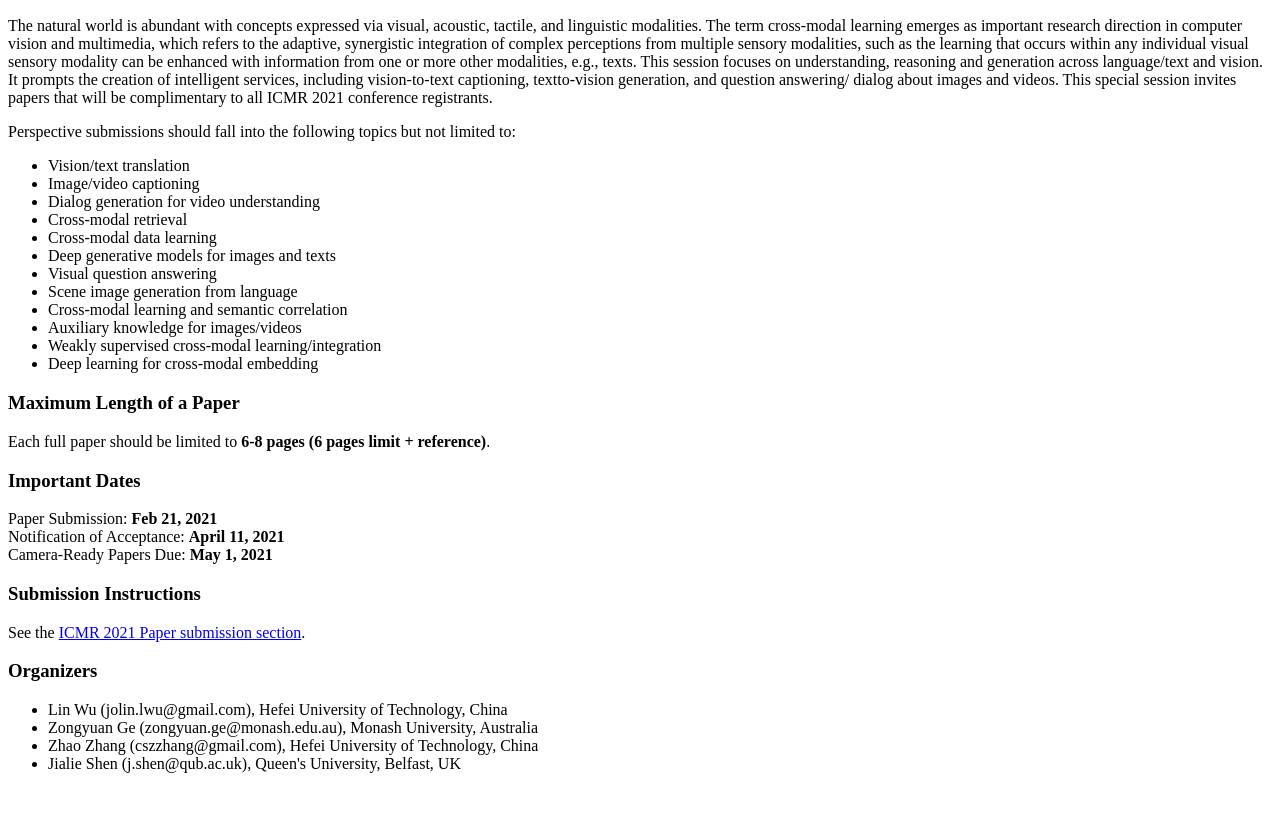
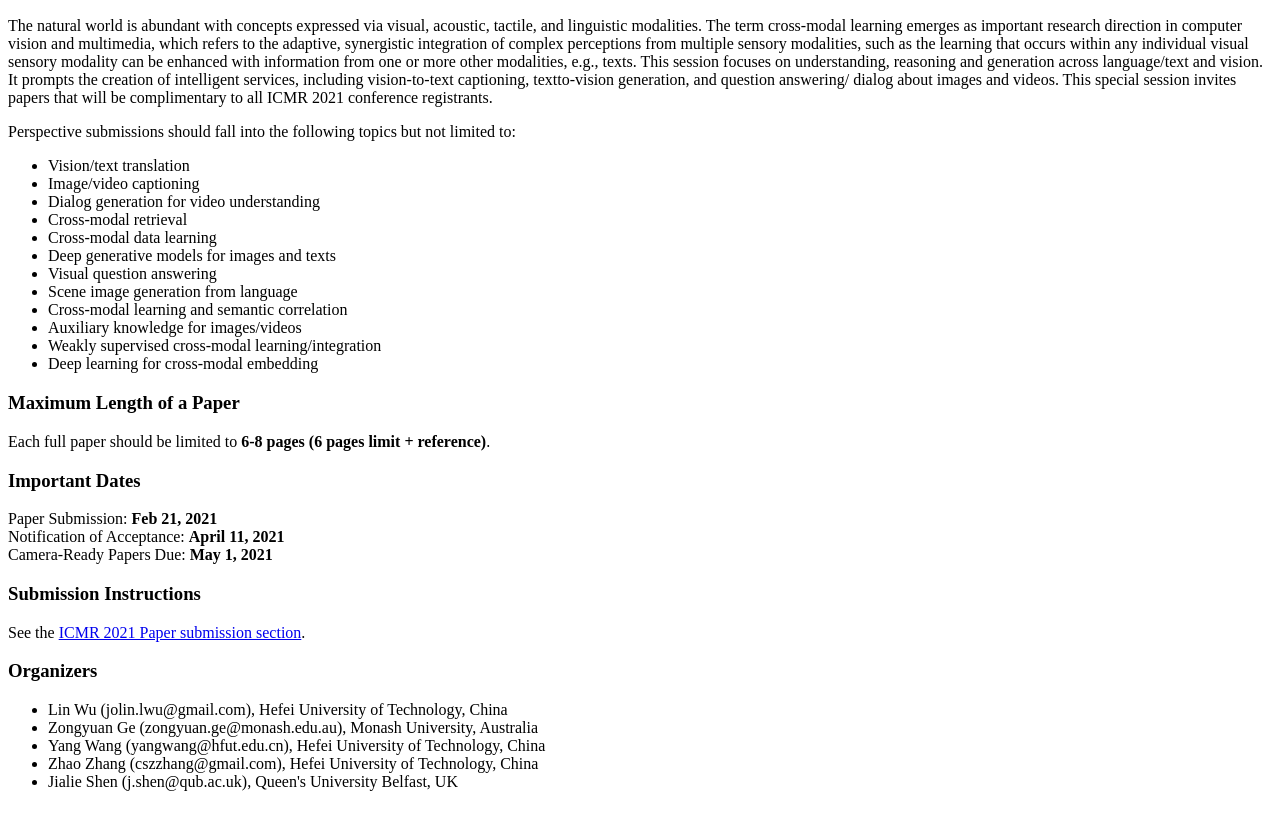
Before and after one commit to linwu-github/linwu-github.github.io, a plain HTML site: page index.html in a window 1280 px wide. Shown: the part 96-911 px from the top of the page. Drawn offline with Linux system fonts and the light colour scheme.

Commit message:
Update index.html

```diff
--- a/index.html
+++ b/index.html
@@ -29,8 +29,9 @@ Notification of Acceptance: <strong>April 11, 2021</strong><br>
 Camera-Ready Papers Due: <strong>May 1, 2021</strong></p><h3 id="Submission-Instructions" style="">Submission Instructions</h3><p>See the <a href="http://icmr2021.org/paper-submission.html" target="_blank" rel="noopener">ICMR 2021 Paper submission section</a>.</p><h3 id="Organizers" style="">Organizers</h3><table>
 <ul><li>Lin Wu (jolin.lwu@gmail.com), Hefei University of Technology, China</li>
 <li>Zongyuan Ge (zongyuan.ge@monash.edu.au), Monash University, Australia</li>
+<li>Yang Wang (yangwang@hfut.edu.cn), Hefei University of Technology, China</li>
 <li>Zhao Zhang (cszzhang@gmail.com), Hefei University of Technology, China</li>
-<li>Jialie Shen (j.shen@qub.ac.uk), Queen's University, Belfast, UK</li>
+<li>Jialie Shen (j.shen@qub.ac.uk), Queen's University Belfast, UK</li>
 </ul>
 
 </table></div>
```
